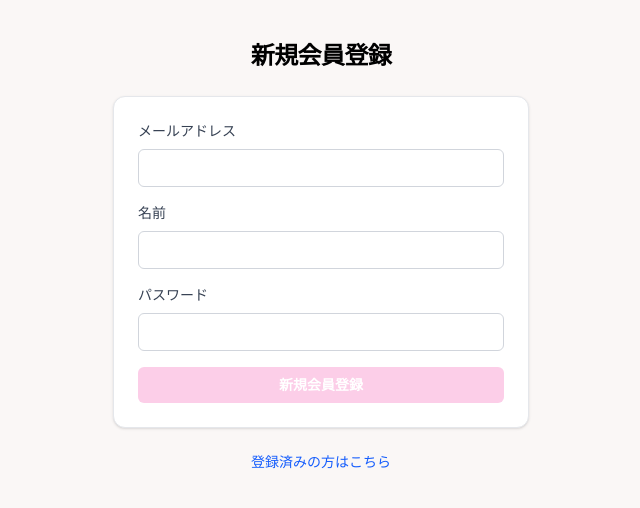
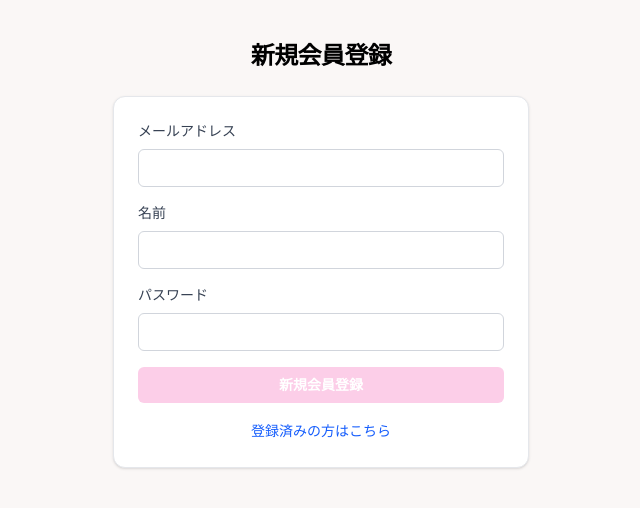
Before and after one commit to uk-code4610/web-developer-dribbble, a Next.js app: page /auth/signup in a window 1280 px wide. Shown: the top 508 px of the page, without its empty margins (319-959 px from the left). Built offline with nearby package versions, Linux system fonts and the light colour scheme; no server answers.

Commit message:
ログイン/登録のフォーム部品化と送信ボタン改善、認証/プロフィール登録のエラーハンドリングを追加

```diff
--- a/app/auth/login/page.tsx
+++ b/app/auth/login/page.tsx
@@ -2,34 +2,39 @@
 import { useState } from "react";
 import { supabase } from "@/app/lib/supabase/client";
 import { useRouter, useSearchParams } from "next/navigation";
-import Button from "@/app/components/SendButton";
-const login = () => {
+import { LoadingButton } from "@/app/components/LoadingButton";
+import { AuthFormShell } from "@/app/components/auth/ AuthFormShell";
+import { AuthField } from "@/app/components/auth/AuthField ";
+const Login = () => {
   const [email, setEmail] = useState("");
   const [password, setPassword] = useState("");
-  const [isLogin, setIsLogin] = useState(false);
+  const [isSubmitting, setIsSubmitting] = useState(false);
   const router = useRouter();
   const searchParams = useSearchParams();
   const rawNext = searchParams.get("next");
   const nextPath = rawNext?.startsWith("/") ? rawNext : "/";
   const loginButton = async (event: React.FormEvent) => {
     event.preventDefault();
-    setIsLogin(true);
+    setIsSubmitting(true);
+    try {
       if (!email || !password) {
-      setIsLogin(false);
         alert("メールアドレスとパスワードを入力してください");
         return;
       }
-    const { data, error } = await supabase.auth.signInWithPassword({
+      const { error } = await supabase.auth.signInWithPassword({
         email,
         password,
       });
       if (error) {
-      setIsLogin(false);
         alert(error.message);
-    } else {
+        return;
+      }
       alert("ログインしました！");
-      setIsLogin(false);
       router.push(nextPath);
+    } catch (err) {
+      alert("予期しないエラーが発生しました");
+    } finally {
+      setIsSubmitting(false);
     }
   };
 
@@ -37,56 +42,35 @@ const login = () => {
     router.push("/auth/signup");
   };
   return (
-    <div className="mx-auto flex w-full max-w-md flex-col gap-6 px-4 py-10">
-      <h2 className="text-center text-2xl font-bold tracking-tight">
-        ログイン
-      </h2>
-
-      <form
+    <>
+      <AuthFormShell
+        title="ログイン"
         onSubmit={loginButton}
-        className="w-full space-y-4 rounded-xl border border-gray-200 bg-white p-6 shadow-sm"
+        footerText="登録がまだの方はこちら"
+        onFooterClick={toSignup}
       >
-        <div className="space-y-2">
-          <label className="block text-sm font-medium text-gray-700">
-            メールアドレス
-          </label>
-          <input
+        <AuthField
+          title="メールアドレス"
           type="email"
           value={email}
           onChange={(e) => setEmail(e.target.value)}
-            className="w-full rounded-md border border-gray-300 px-3 py-2 text-sm outline-none ring-0 transition focus:border-black focus:ring-1 focus:ring-black"
         />
-        </div>
-
-        <div className="space-y-2">
-          <label className="block text-sm font-medium text-gray-700">
-            パスワード
-          </label>
-          <input
+        <AuthField
+          title="パスワード"
           type="password"
           value={password}
           onChange={(e) => setPassword(e.target.value)}
-            className="w-full rounded-md border border-gray-300 px-3 py-2 text-sm outline-none ring-0 transition focus:border-black focus:ring-1 focus:ring-black"
         />
-        </div>
-
-        <Button
+        <LoadingButton
           type="submit"
-          isLoading={isLogin}
+          isLoading={isSubmitting}
           className="w-full rounded-md bg-pink-200 px-4 py-2 text-sm font-semibold text-gray-900 transition hover:bg-pink-300 disabled:opacity-60"
         >
           ログイン
-        </Button>
-      </form>
-      <button
-        onClick={toSignup}
-        type="button"
-        className="w-full text-center text-sm font-medium text-blue-600 transition hover:text-blue-700"
-      >
-        登録がまだの方はこちら
-      </button>
-    </div>
+        </LoadingButton>
+      </AuthFormShell>
+    </>
   );
 };
 
-export default login;
+export default Login;
--- a/app/auth/signup/page.tsx
+++ b/app/auth/signup/page.tsx
@@ -2,7 +2,9 @@
 import { useState } from "react";
 import { supabase } from "@/app/lib/supabase/client";
 import { useRouter } from "next/navigation";
-import Button from "@/app/components/SendButton";
+import { LoadingButton } from "@/app/components/LoadingButton";
+import { AuthFormShell } from "@/app/components/auth/ AuthFormShell";
+import { AuthField } from "@/app/components/auth/AuthField ";
 
 const Signup = () => {
   const [email, setEmail] = useState("");
@@ -27,88 +29,64 @@ const Signup = () => {
     if (error) {
       setIsSignup(false);
       alert(error.message);
+      return;
     }
     if (!data.user) {
       setIsSignup(false);
       alert("ユーザー情報が取得できませんでした");
       return;
     }
-    {
-      await supabase.from("profiles").insert({
+    const { error: profileError } = await supabase.from("profiles").insert({
       id: data.user.id,
       name: name,
     });
+    if (profileError) {
+      setIsSignup(false);
+      alert(profileError.message);
+      return;
+    }
     setIsSignup(false);
     alert("会員登録が完了しました。");
     router.push("/auth/login");
-    }
   };
   const toLogin = () => {
     router.push("/auth/login");
   };
   return (
-    <div className="mx-auto flex w-full max-w-md flex-col gap-6 px-4 py-10">
-      <h2 className="text-center text-2xl font-bold tracking-tight">
-        新規会員登録
-      </h2>
-
-      <form
+    <>
+      <AuthFormShell
+        title="新規会員登録"
         onSubmit={signupButton}
-        className="w-full space-y-4 rounded-xl border border-gray-200 bg-white p-6 shadow-sm"
+        footerText="登録済みの方はこちら"
+        onFooterClick={toLogin}
       >
-        <div className="space-y-2">
-          <label className="block text-sm font-medium text-gray-700">
-            メールアドレス
-          </label>
-          <input
+        <AuthField
+          title="メールアドレス"
           type="email"
           value={email}
           onChange={(e) => setEmail(e.target.value)}
-            className="w-full rounded-md border border-gray-300 px-3 py-2 text-sm outline-none ring-0 transition focus:border-black focus:ring-1 focus:ring-black"
         />
-        </div>
-
-        <div className="space-y-2">
-          <label className="block text-sm font-medium text-gray-700">
-            名前
-          </label>
-          <input
+        <AuthField
+          title="名前"
           type="text"
           value={name}
           onChange={(e) => setName(e.target.value)}
-            className="w-full rounded-md border border-gray-300 px-3 py-2 text-sm outline-none ring-0 transition focus:border-black focus:ring-1 focus:ring-black"
         />
-        </div>
-
-        <div className="space-y-2">
-          <label className="block text-sm font-medium text-gray-700">
-            パスワード
-          </label>
-          <input
+        <AuthField
+          title="パスワード"
           type="password"
           value={password}
           onChange={(e) => setPassword(e.target.value)}
-            className="w-full rounded-md border border-gray-300 px-3 py-2 text-sm outline-none ring-0 transition focus:border-black focus:ring-1 focus:ring-black"
         />
-        </div>
-
-        <Button
+        <LoadingButton
           type="submit"
           isLoading={isSignup}
           className="w-full rounded-md bg-pink-200 px-4 py-2 text-sm font-semibold text-gray-900 transition hover:bg-pink-300 disabled:opacity-60"
         >
           新規会員登録
-        </Button>
-      </form>
-
-      <button
-        onClick={toLogin}
-        type="button"
-        className="w-full text-center text-sm font-medium text-blue-600 transition hover:text-blue-700"
-      >
-        登録済みの方はこちら
-      </button>
-    </div>
+        </LoadingButton>
+      </AuthFormShell>
+    </>
   );
 };
 export default Signup;
--- a/app/components/SendButton.tsx
+++ b/app/components/LoadingButton.tsx
@@ -1,18 +1,21 @@
-interface ButtonProps extends React.ButtonHTMLAttributes<HTMLButtonElement> {
+import type { ButtonHTMLAttributes } from "react";
+
+interface ButtonProps extends ButtonHTMLAttributes<HTMLButtonElement> {
   isLoading: boolean;
   className?: string;
 }
 
-const SendButton = ({
+export const LoadingButton = ({
   children,
   isLoading,
   className = "",
+  disabled,
   ...props
 }: ButtonProps) => {
   return (
     <button
       {...props}
-      disabled={isLoading}
+      disabled={isLoading || disabled}
       className={`w-full rounded-md py-2 text-sm font-semibold text-white ${
         isLoading
           ? "bg-gray-400 cursor-not-allowed"
@@ -23,5 +26,3 @@ const SendButton = ({
     </button>
   );
 };
-
-export default SendButton;
--- /dev/null
+++ b/app/components/auth/ AuthFormShell.tsx
@@ -0,0 +1,34 @@
+interface AuthFormShellProps {
+  title: string;
+  onSubmit: (e: React.FormEvent) => void;
+  children: React.ReactNode;
+  footerText: string;
+  onFooterClick: () => void;
+}
+
+export const AuthFormShell = ({
+  title,
+  onSubmit,
+  children,
+  footerText,
+  onFooterClick,
+}: AuthFormShellProps) => {
+  return (
+    <div className="mx-auto flex w-full max-w-md flex-col gap-6 px-4 py-10">
+      <h2 className="text-center text-2xl font-bold tracking-tight">{title}</h2>
+      <form
+        onSubmit={onSubmit}
+        className="w-full space-y-4 rounded-xl border border-gray-200 bg-white p-6 shadow-sm"
+      >
+        {children}
+        <button
+          onClick={onFooterClick}
+          type="button"
+          className="w-full text-center text-sm font-medium text-blue-600 transition hover:text-blue-700"
+        >
+          {footerText}
+        </button>
+      </form>
+    </div>
+  );
+};
--- /dev/null
+++ b/app/components/auth/AuthField .tsx
@@ -0,0 +1,20 @@
+interface AuthFieldProps {
+  title: string;
+  type: string;
+  value: string;
+  onChange: (e: React.ChangeEvent<HTMLInputElement>) => void;
+}
+
+export const AuthField = ({ title, type, value, onChange }: AuthFieldProps) => {
+  return (
+    <div className="space-y-2">
+      <label className="block text-sm font-medium text-gray-700">{title}</label>
+      <input
+        type={type}
+        value={value}
+        onChange={onChange}
+        className="w-full rounded-md border border-gray-300 px-3 py-2 text-sm outline-none ring-0 transition focus:border-black focus:ring-1 focus:ring-black"
+      />
+    </div>
+  );
+};
--- a/app/posts/create/page.tsx
+++ b/app/posts/create/page.tsx
@@ -3,7 +3,7 @@ import { useState } from "react";
 import { supabase } from "@/app/lib/supabase/client";
 import { useRouter } from "next/navigation";
 import { useUser } from "@/app/context/UserContext";
-import Button from "@/app/components/SendButton";
+import Button from "@/app/components/LoadingButton";
 
 const CreatePostPage = () => {
   const [title, setTitle] = useState("");
```
Lines whose indentation alone changed are shown as unchanged.
